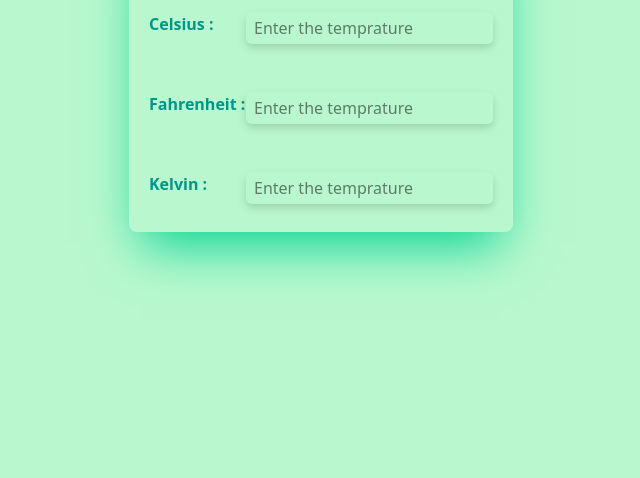
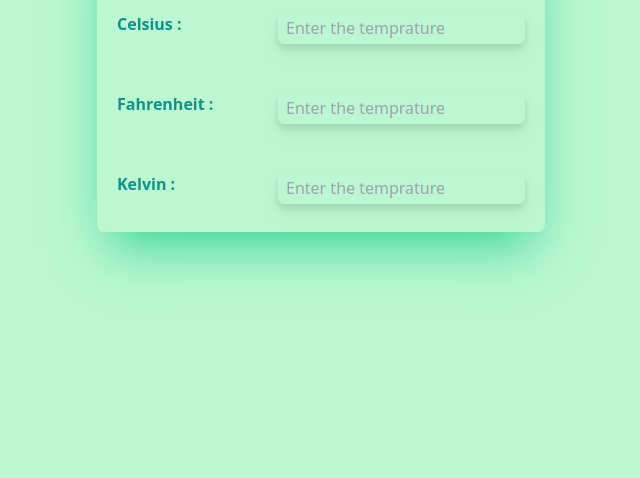
Before and after one commit to heet-113/Temperature-Converter, a plain HTML site: page index.html in a window 1280 px wide. Shown: the part 322-800 px from the top of the page, without its empty margins (319-959 px from the left). Drawn offline with nearby package versions, Linux system fonts and the light colour scheme.

Commit message:
Finished

```diff
--- a/index.html
+++ b/index.html
@@ -3,12 +3,12 @@
 <head>
     <meta charset="UTF-8">
     <meta name="viewport" content="width=device-width, initial-scale=1.0">
-    <script src="https://cdn.jsdelivr.net/npm/@tailwindcss/browser@4"></script>
+    <script src="https://cdn.tailwindcss.com"></script>
     <title>Temprature Converter</title>
 </head>
 <body class="min-h-screen min-w-screen bg-green-200 bg-linear-to-l flex items-center justify-center">
 
-    <div class="shadow-emerald-400 shadow-2xl rounded-lg w-96 border-teal-200">
+    <div class="shadow-emerald-400 shadow-2xl rounded-lg w-full max-w-md mx-4 border-teal-200">
         <h1 class="m-7 font-bold text-teal-600 text-2xl text-center">Temprature Converter</h1>
         <div class="mt-5 mb-7 px-5">
             <div class="flex flex-col gap-12">
```
Also changed, not shown: 1 other file.
